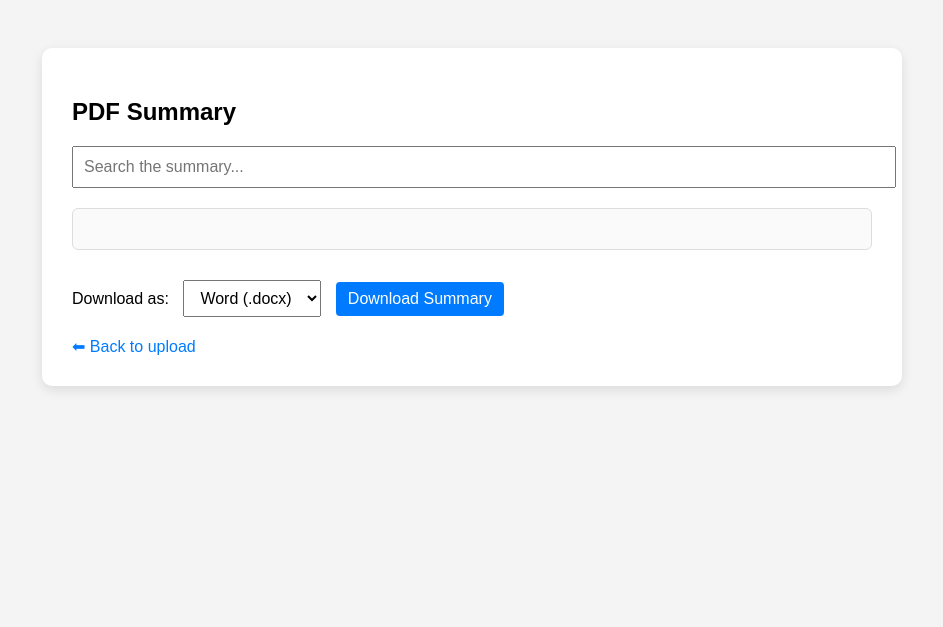
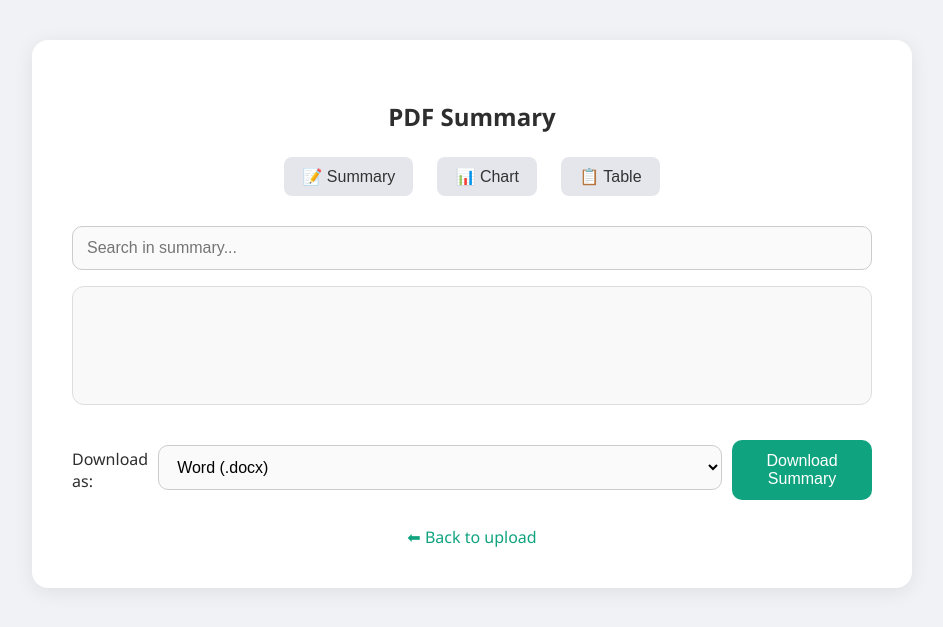
Before and after one commit to enkuwo/pdfreader, a Flask app: template templates/result.html in a window 1280 px wide. Shown: the top 627 px of the page, without its empty margins (168-1111 px from the left). Run offline with Flask 3, Linux system fonts and the light colour scheme; the template is opened without the code that fills it, so the values that code supplies are empty.

Commit message:
styles+graph

```diff
--- a/app.py
+++ b/app.py
@@ -6,6 +6,9 @@ from collections import Counter
 from langdetect import detect
 from pdf2image import convert_from_bytes
 import pytesseract
+import pytesseract
+pytesseract.pytesseract.tesseract_cmd = r"C:/Program Files/Tesseract-OCR/tesseract.exe"
+
 from PIL import Image
 from fpdf import FPDF
 from docx import Document
--- /dev/null
+++ b/static/app.js
@@ -0,0 +1,43 @@
+let chartLoaded = false;
+
+function showTab(tabName) {
+    document.querySelectorAll('.tab-content').forEach(tab => tab.classList.remove('active'));
+    document.getElementById('tab-' + tabName).classList.add('active');
+
+    if (tabName === 'chart' && !chartLoaded) {
+        renderChart();
+        chartLoaded = true;
+    }
+}
+
+function searchSummary() {
+    const input = document.getElementById("searchInput").value.toLowerCase();
+    const summaryDiv = document.getElementById("tab-summary");
+    const original = summaryDiv.innerText;
+
+    if (!input) {
+        summaryDiv.innerHTML = summaryDiv.innerText;
+        return;
+    }
+
+    const regex = new RegExp(`(${input})`, "gi");
+    const highlighted = original.replace(regex, "<mark>$1</mark>");
+    summaryDiv.innerHTML = highlighted;
+}
+
+function renderChart() {
+    const ctx = document.getElementById('myChart');
+    if (ctx) {
+        new Chart(ctx, {
+            type: 'bar',
+            data: {
+                labels: ['example', 'data', 'result'],
+                datasets: [{
+                    label: 'Keyword Count',
+                    data: [5, 3, 2],
+                    backgroundColor: ['#007bff', '#6c757d', '#28a745']
+                }]
+            }
+        });
+    }
+}
--- /dev/null
+++ b/static/style.css
@@ -0,0 +1,146 @@
+/* Base layout */
+body {
+    font-family: 'Segoe UI', sans-serif;
+    background-color: #f0f2f5;
+    margin: 0;
+    padding: 40px;
+    color: #2e2e2e;
+}
+
+/* Center container */
+.container {
+    max-width: 800px;
+    margin: auto;
+    background: #ffffff;
+    padding: 40px;
+    border-radius: 16px;
+    box-shadow: 0 4px 20px rgba(0, 0, 0, 0.08);
+}
+
+/* Headings */
+h1, h2, p {
+    text-align: center;
+    margin-bottom: 24px;
+}
+
+/* Form inputs */
+input[type="file"],
+input[type="text"],
+select {
+    width: 100%;
+    padding: 12px 14px;
+    font-size: 16px;
+    margin-top: 10px;
+    margin-bottom: 16px;
+    border: 1px solid #ccc;
+    border-radius: 10px;
+    box-sizing: border-box;
+    background-color: #fafafa;
+}
+
+/* Buttons */
+button {
+    padding: 12px 20px;
+    font-size: 16px;
+    background-color: #10a37f;
+    color: white;
+    border: none;
+    border-radius: 10px;
+    cursor: pointer;
+    transition: background-color 0.3s ease;
+}
+
+button:hover {
+    background-color: #0e8c6d;
+}
+
+/* Error message */
+.error {
+    color: red;
+    text-align: center;
+    margin-bottom: 20px;
+}
+
+/* Tabs */
+.tab-buttons {
+    text-align: center;
+    margin-bottom: 20px;
+}
+
+.tab-buttons button {
+    background: #e4e6eb;
+    color: #333;
+    margin: 0 10px;
+    border-radius: 8px;
+    padding: 10px 18px;
+    border: none;
+    font-weight: 500;
+}
+
+.tab-buttons button:hover {
+    background: #d8dadd;
+}
+
+.tab-buttons button.active {
+    background: #10a37f;
+    color: white;
+}
+
+/* Tab content */
+.tab-content {
+    display: none;
+}
+
+.tab-content.active {
+    display: block;
+}
+
+/* Summary block */
+.summary-block {
+    background-color: #f9f9f9;
+    padding: 20px;
+    border-radius: 12px;
+    border: 1px solid #ddd;
+    line-height: 1.6;
+    white-space: pre-wrap;
+}
+
+/* Table styles */
+table {
+    width: 100%;
+    border-collapse: collapse;
+    margin-top: 20px;
+}
+
+th, td {
+    border: 1px solid #ddd;
+    padding: 12px;
+    text-align: center;
+}
+
+th {
+    background-color: #f0f2f5;
+    font-weight: bold;
+}
+
+/* Download form */
+.download-form {
+    margin-top: 30px;
+    display: flex;
+    align-items: center;
+    justify-content: center;
+    gap: 10px;
+}
+
+/* Link */
+a {
+    display: block;
+    text-align: center;
+    margin-top: 20px;
+    color: #10a37f;
+    text-decoration: none;
+}
+
+a:hover {
+    text-decoration: underline;
+}
--- a/templates/result.html
+++ b/templates/result.html
@@ -3,82 +3,57 @@
 <head>
     <meta charset="UTF-8">
     <title>Summary Result</title>
-    <style>
-        body {
-            font-family: Arial, sans-serif;
-            padding: 40px;
-            background-color: #f4f4f4;
-        }
-        .container {
-            max-width: 800px;
-            margin: auto;
-            background: white;
-            padding: 30px;
-            border-radius: 10px;
-            box-shadow: 0 4px 12px rgba(0,0,0,0.1);
-        }
-        input[type="text"] {
-            width: 100%;
-            padding: 10px;
-            margin-bottom: 20px;
-            font-size: 16px;
-        }
-        .summary-block {
-            white-space: pre-wrap;
-            line-height: 1.6;
-            background-color: #fafafa;
-            border: 1px solid #ddd;
-            padding: 20px;
-            border-radius: 6px;
-        }
-        mark {
-            background-color: yellow;
-        }
-        a {
-            display: inline-block;
-            margin-top: 20px;
-            text-decoration: none;
-            color: #007BFF;
-        }
-        a:hover {
-            text-decoration: underline;
-        }
-        .download-form {
-            margin-top: 30px;
-        }
-        select, button {
-            padding: 8px 12px;
-            font-size: 16px;
-            margin-right: 10px;
-        }
-        button {
-            background-color: #007BFF;
-            color: white;
-            border: none;
-            cursor: pointer;
-            border-radius: 4px;
-        }
-        button:hover {
-            background-color: #0056b3;
-        }
-        label {
-            margin-right: 10px;
-        }
-    </style>
+
+    <!-- External CSS -->
+    <link rel="stylesheet" href="{{ url_for('static', filename='style.css') }}">
+
+    <!-- Chart.js -->
+    <script src="https://cdn.jsdelivr.net/npm/chart.js"></script>
 </head>
 <body>
 <div class="container">
     <h2>PDF Summary</h2>
 
-    <input type="text" id="searchInput" placeholder="Search the summary..." oninput="searchSummary()">
+    <!-- Tab buttons -->
+    <div class="tab-buttons">
+        <button onclick="showTab('summary')">📝 Summary</button>
+        <button onclick="showTab('chart')">📊 Chart</button>
+        <button onclick="showTab('table')">📋 Table</button>
+    </div>
 
-    <div id="summaryContent" class="summary-block">{{ summary|safe }}</div>
+    <!-- Search -->
+    <input type="text" id="searchInput" placeholder="Search in summary..." oninput="searchSummary()">
 
+    <!-- Summary Tab -->
+    <div id="tab-summary" class="tab-content active summary-block">
+        {{ summary|safe }}
+    </div>
+
+    <!-- Chart Tab -->
+    <div id="tab-chart" class="tab-content">
+        <canvas id="myChart" width="100%" height="60"></canvas>
+    </div>
+
+    <!-- Table Tab -->
+    <div id="tab-table" class="tab-content">
+        <table>
+            <thead>
+                <tr><th>Keyword</th><th>Count</th></tr>
+            </thead>
+            <tbody>
+                <tr><td>example</td><td>5</td></tr>
+                <tr><td>data</td><td>3</td></tr>
+            </tbody>
+        </table>
+    </div>
+
+    <!-- Download -->
     <form action="/download" method="post" class="download-form">
         <input type="hidden" name="summary" value="{{ summary }}">
         <label for="filetype">Download as:</label>
         <select name="filetype">
-          <option value="word">Word (.docx)</option>
+            <option value="word">Word (.docx)</option>
+            <option value="pdf">PDF (.pdf)</option>
         </select>
         <button type="submit">Download Summary</button>
     </form>
@@ -86,20 +61,24 @@
     <a href="/">⬅ Back to upload</a>
 </div>
 
+<!-- External JS -->
+<script src="{{ url_for('static', filename='app.js') }}"></script>
+
+<!-- Chart Init -->
 <script>
-function searchSummary() {
-    const input = document.getElementById("searchInput").value.toLowerCase();
-    const summaryDiv = document.getElementById("summaryContent");
-    const original = summaryDiv.innerText;
-
-    if (!input) {
-        summaryDiv.innerHTML = summaryDiv.innerText;
-        return;
-    }
-
-    const regex = new RegExp(`(${input})`, "gi");
-    const highlighted = original.replace(regex, "<mark>$1</mark>");
-    summaryDiv.innerHTML = highlighted;
+const ctx = document.getElementById('myChart');
+if (ctx) {
+    new Chart(ctx, {
+        type: 'bar',
+        data: {
+            labels: ['example', 'data', 'result'],
+            datasets: [{
+                label: 'Keyword Count',
+                data: [5, 3, 2],
+                backgroundColor: ['#007bff', '#6c757d', '#28a745']
+            }]
+        }
+    });
 }
 </script>
 </body>
```
Also changed, not shown: templates/upload.html (+27 -68 lines).
